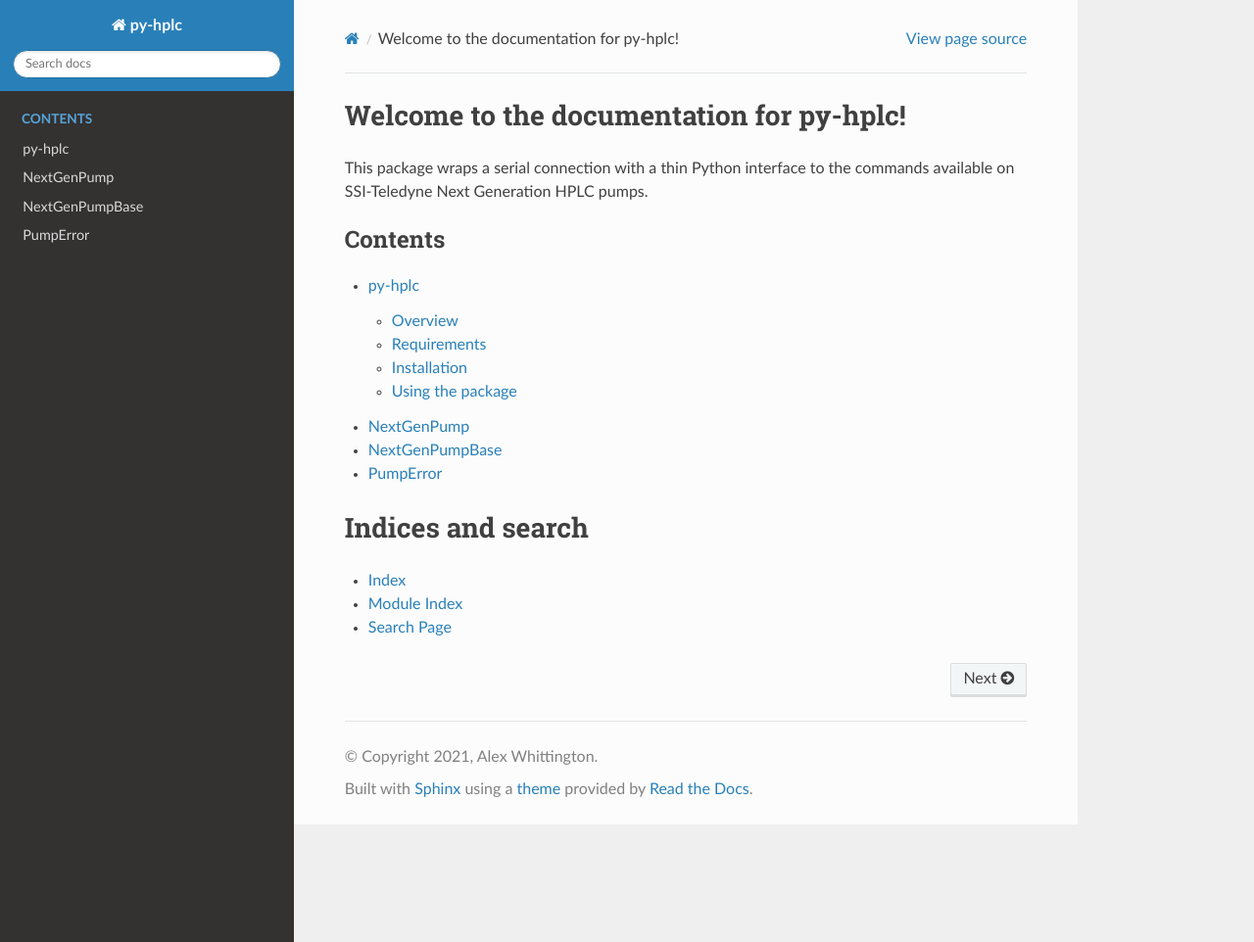
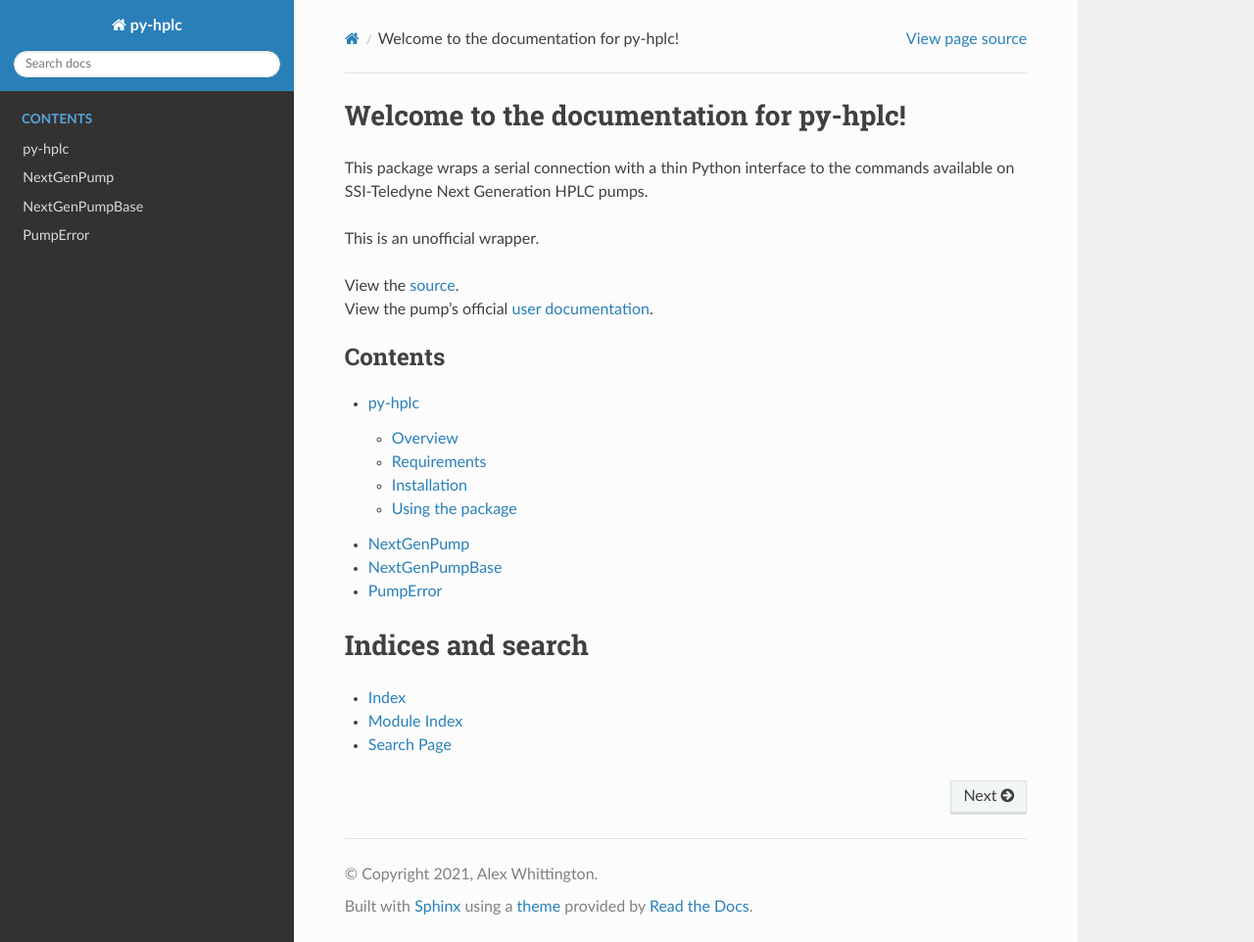
Before and after one commit to pct-code/py-hplc, a Sphinx documentation site: the page built from docs/index.rst, in a window 1280 px wide and 962 px high. Shown: the whole window at 98% size. Built offline with Sphinx 7.4.7 and the Read the Docs theme 2.0.0, drawn with Linux system fonts in a browser that asks for light colours.

Commit message:
update docs landing page

```diff
--- a/docs/index.rst
+++ b/docs/index.rst
@@ -2,6 +2,14 @@ Welcome to the documentation for py-hplc!
 =============================================
 
 This package wraps a serial connection with a thin Python interface to the commands available on SSI-Teledyne Next Generation HPLC pumps.
+
+This is an unofficial wrapper.
+
+| View the `source`_.
+| View the pump's official `user documentation`_.
+
+.. _`source`: https://github.com/teauxfu/py-hplc
+.. _`user documentation`: https://www.teledynessi.com/Manuals%20%20Guides/Product%20Guides%20and%20Resources/Serial%20Pump%20Control%20for%20Next%20Generation%20SSI%20Pumps.pdf
 
 .. toctree::
    :caption: Contents
```
